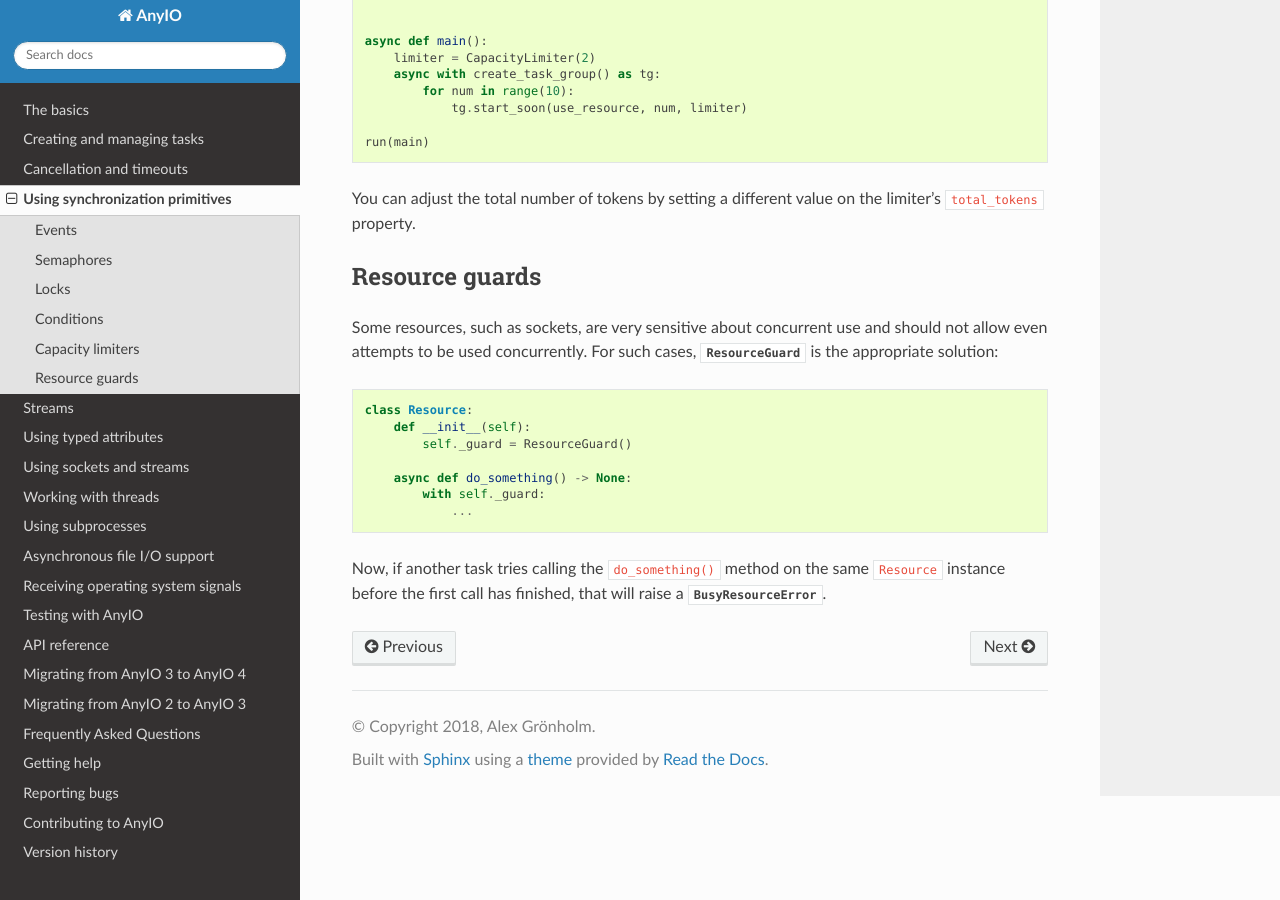
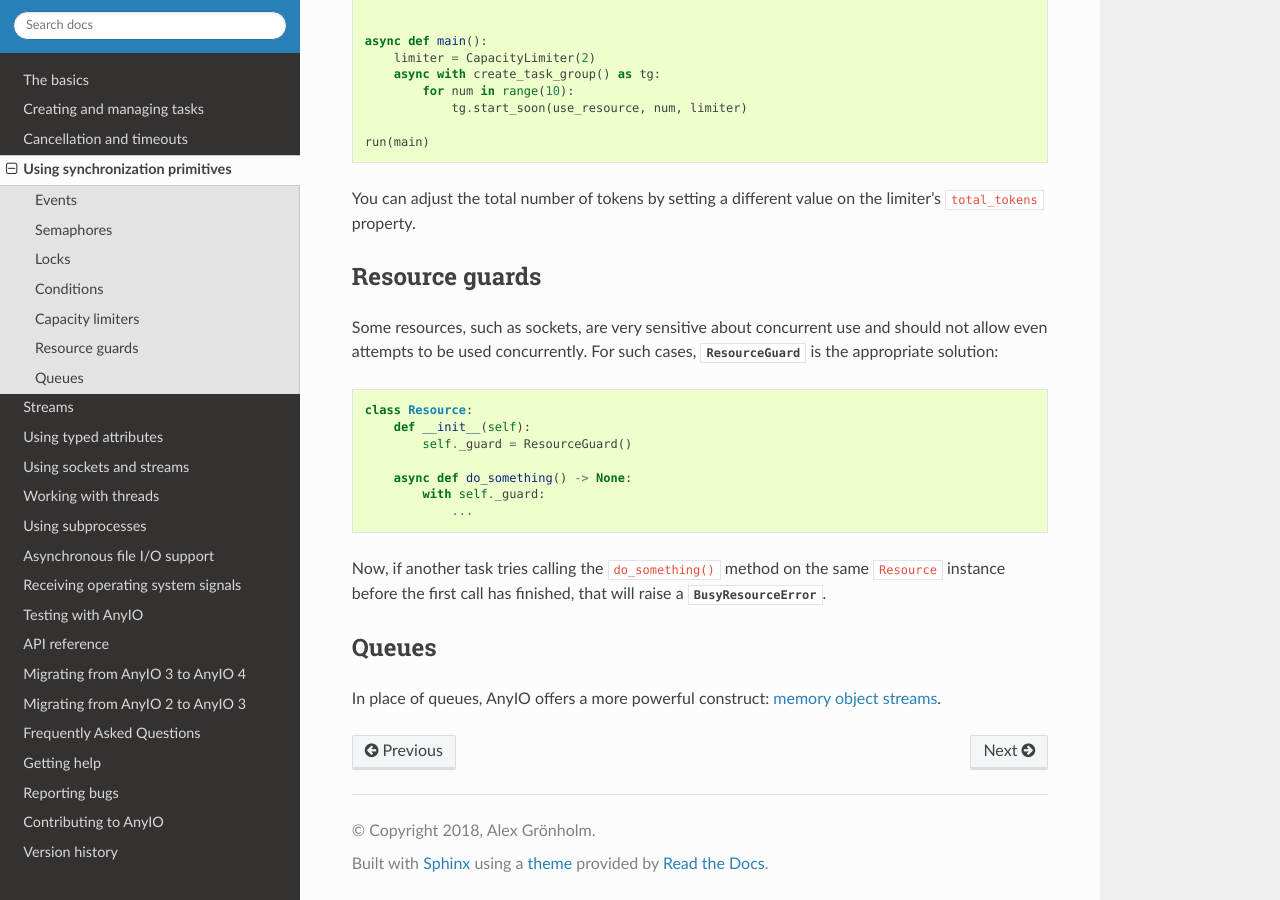
Before and after one commit to agronholm/anyio, a Sphinx documentation site: the page built from docs/synchronization.rst, in a window 1280 px wide and 900 px high, scrolled down 3147 px. Built offline with Sphinx 7.4.7 and the Read the Docs theme 2.0.0, drawn with Linux system fonts in a browser that asks for light colours; the version number could not be read and is left out.

Commit message:
Added a "Queues" section to the docs for anyone looking for queues
Fixes #169.

```diff
--- a/docs/streams.rst
+++ b/docs/streams.rst
@@ -21,6 +21,8 @@ semantics of object streams vary a lot by implementation.
 Many stream implementations wrap other streams. Of these, some can wrap any
 bytes-oriented streams, meaning ``ObjectStream[bytes]`` and ``ByteStream``. This enables
 many interesting use cases.
+
+.. _memory object streams:
 
 Memory object streams
 ---------------------
--- a/docs/synchronization.rst
+++ b/docs/synchronization.rst
@@ -182,3 +182,9 @@ the appropriate solution::
 Now, if another task tries calling the ``do_something()`` method on the same
 ``Resource`` instance before the first call has finished, that will raise a
 :exc:`BusyResourceError`.
+
+Queues
+------
+
+In place of queues, AnyIO offers a more powerful construct:
+:ref:`memory object streams <memory object streams>`.
```
